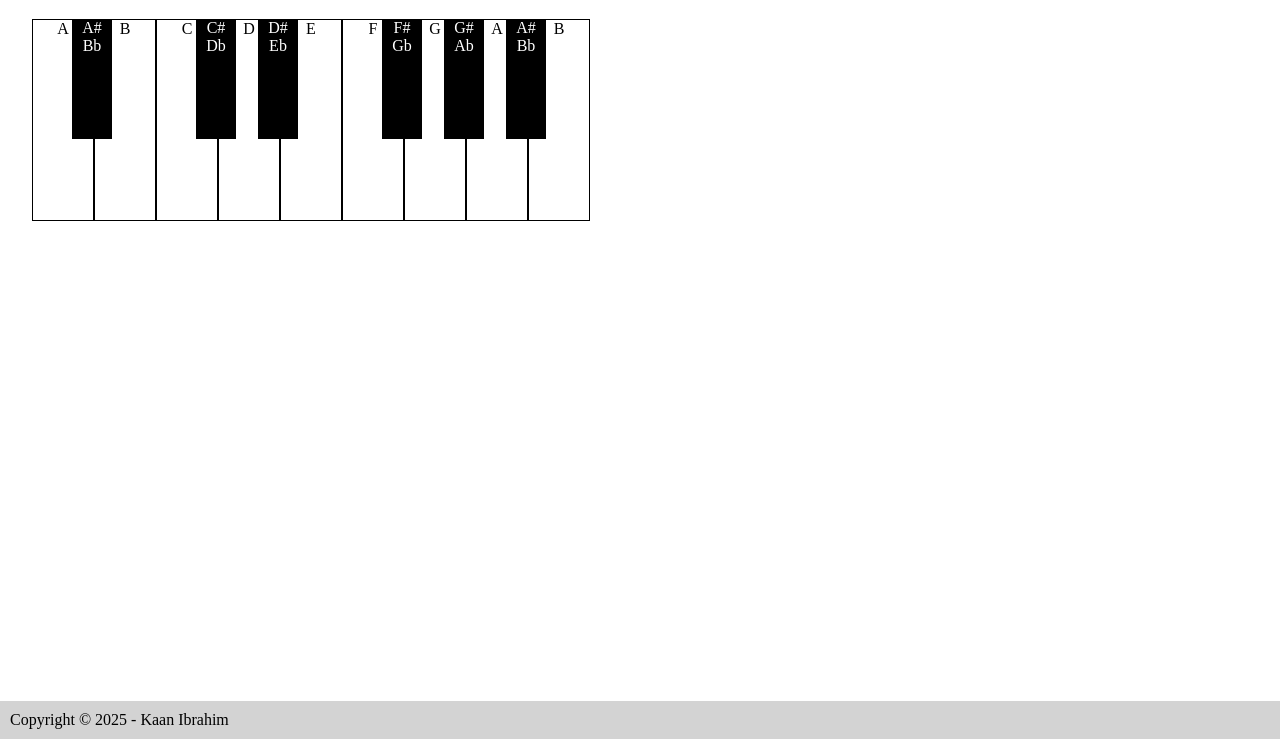
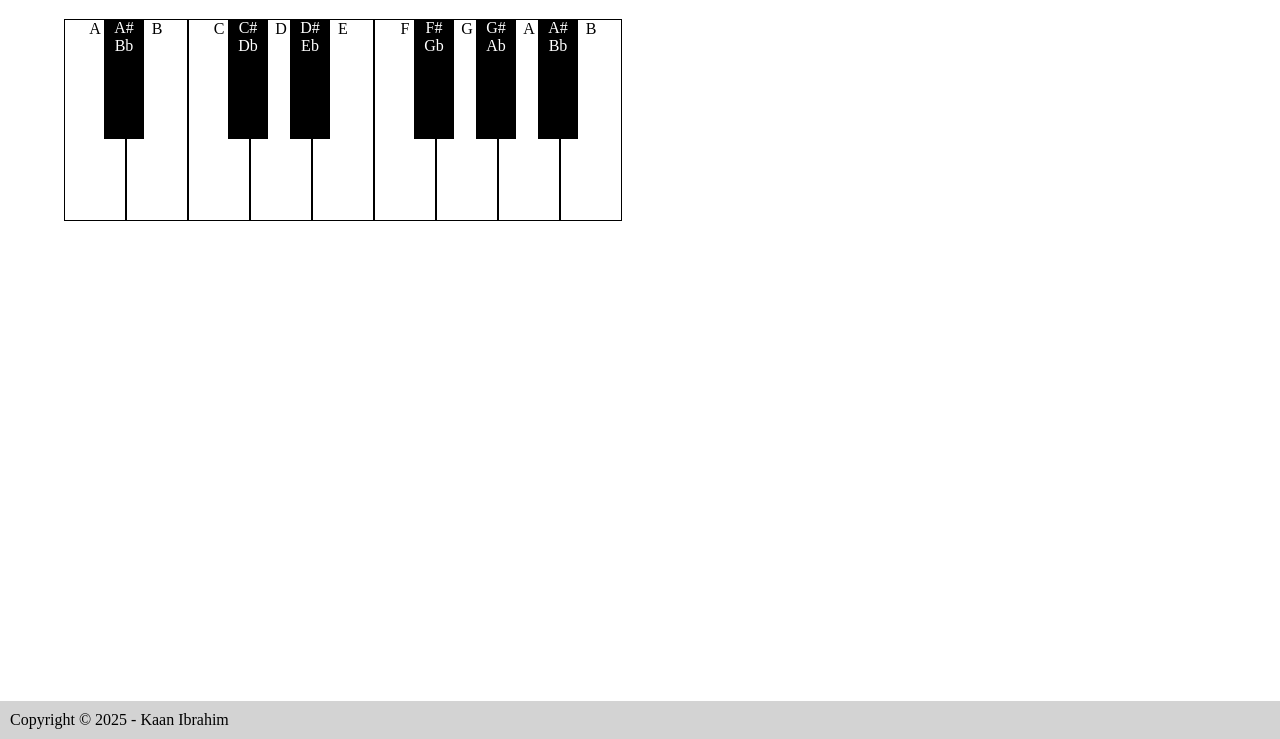
Before and after one commit to kaanibrahim/piano, a plain HTML site: page index.html in a window 1280 px wide. Shown: the part 61-800 px from the top of the page. Drawn offline with Linux system fonts and the light colour scheme.

Commit message:
Update style.css

```diff
--- a/style.css
+++ b/style.css
@@ -9,7 +9,8 @@ h1 {
 #piano {
     display: flex;
     flex-wrap: wrap;
-    margin: 0 2.5%;
+    width: 90vw;
+    margin:  auto;
 }
 
 .key-holder {
```
